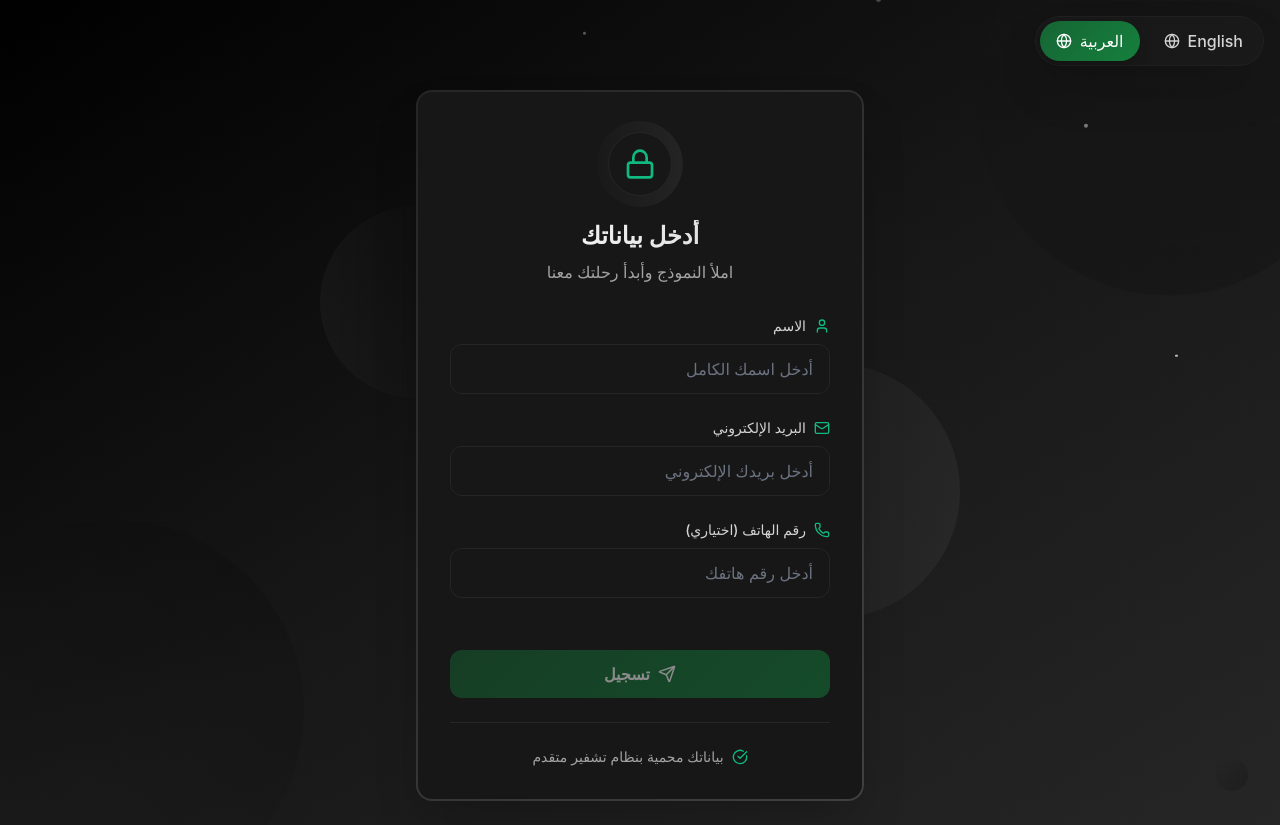
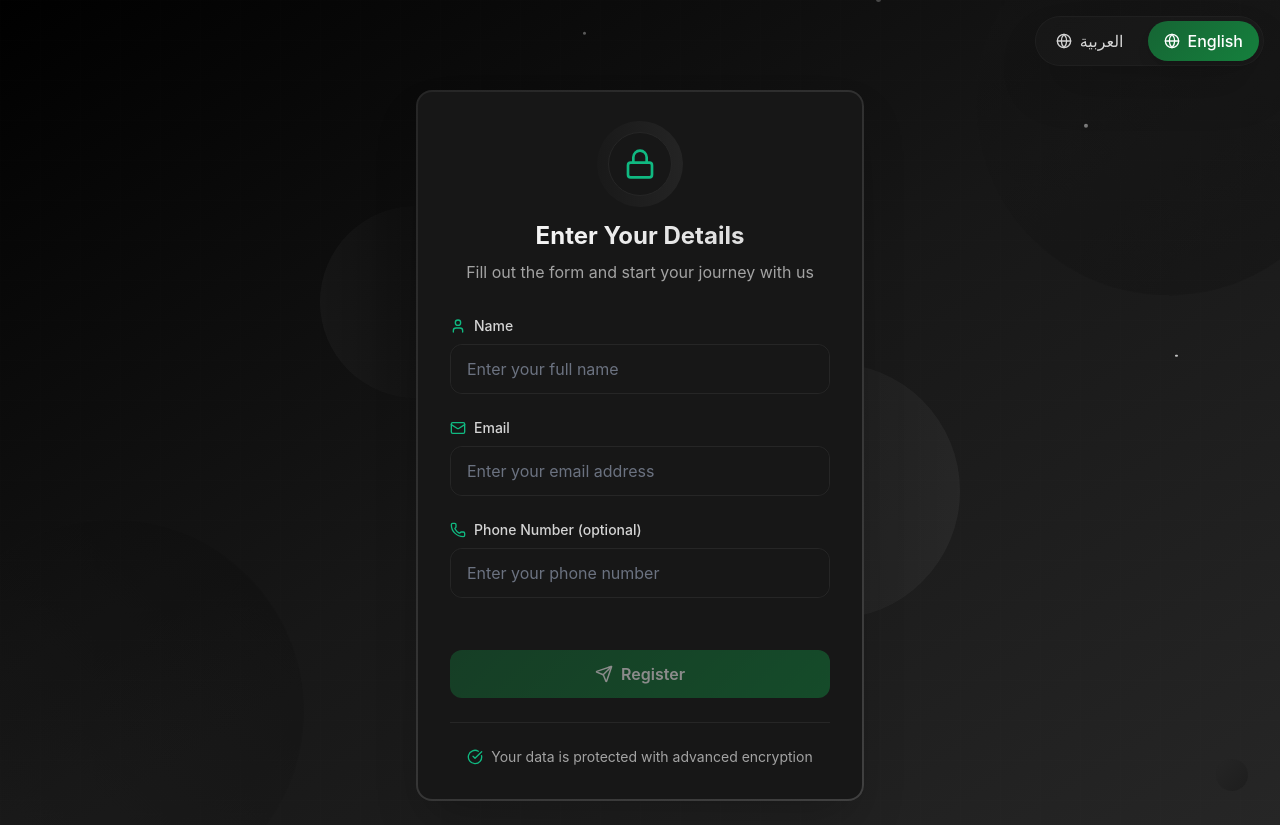
Before and after one commit to EsraaSoliman2003/Smart-CPA-Form, a React (Vite) app: page / in a window 1280 px wide. Built offline with nearby package versions, Linux system fonts and the light colour scheme.

Commit message:
change default

```diff
--- a/src/i18n.js
+++ b/src/i18n.js
@@ -18,7 +18,7 @@ const getInitialLanguage = () => {
     return savedLang;
   }
 
-  return "ar";
+  return "en";
 };
 
 i18n.use(initReactI18next).init({
@@ -27,7 +27,7 @@ i18n.use(initReactI18next).init({
     ar: { translation: ar },
   },
   lng: getInitialLanguage(),
-  fallbackLng: "ar",
+  fallbackLng: "en",
   interpolation: { escapeValue: false },
 });
 
```
